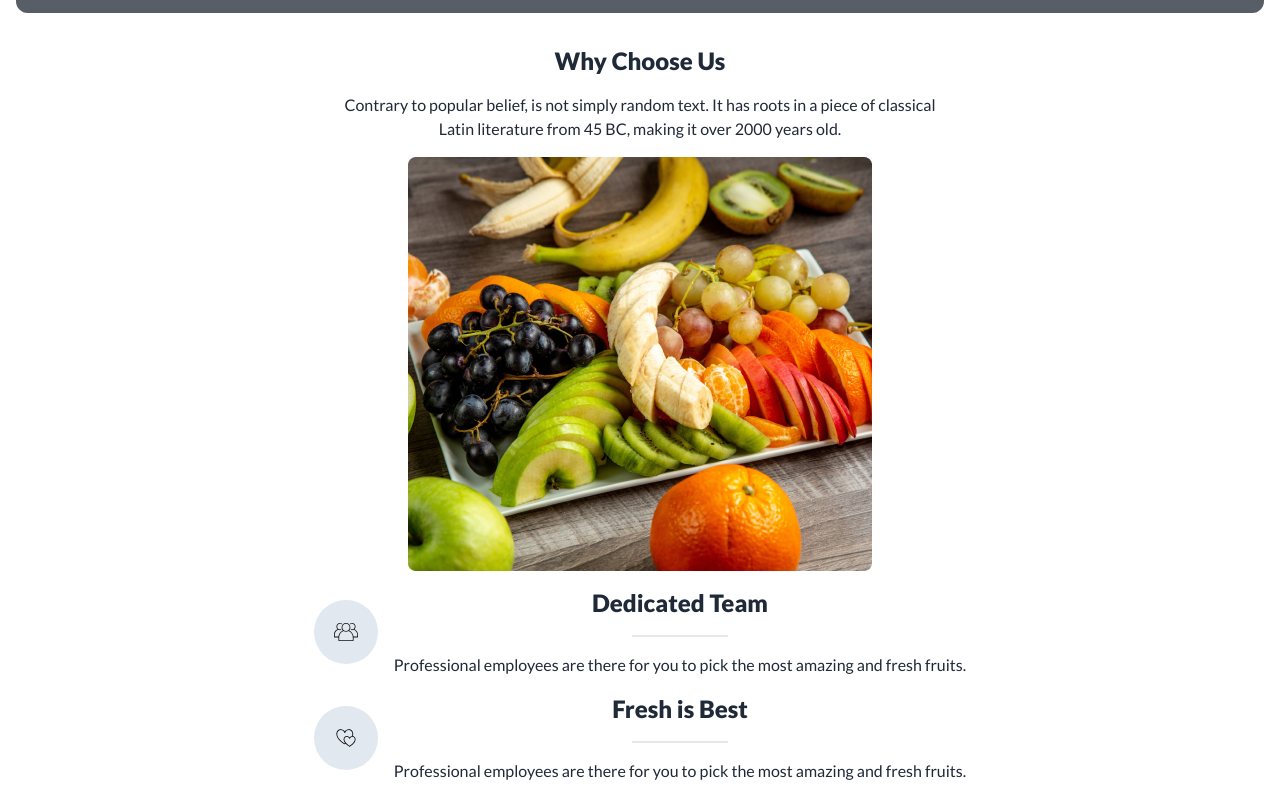
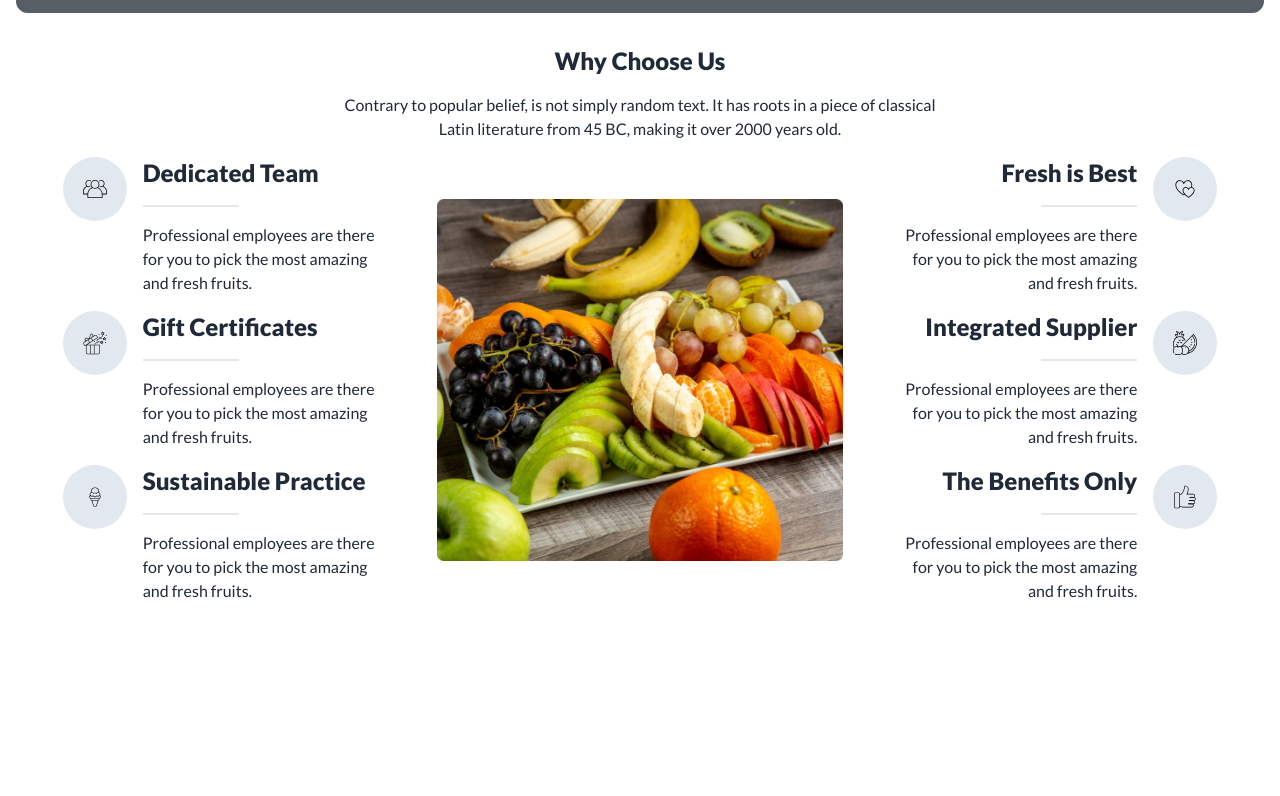
Before and after one commit to mdmahbubekhuda/Assignment-3, a plain HTML site: page index.html in a window 1280 px wide. Shown: the part 2337-3133 px from the top of the page. After the commit the page ends 2940 px from the top, so only its background shows below. Drawn offline with nearby package versions, Linux system fonts and the light colour scheme; grey boxes are pictures that could not be loaded.

Commit message:
why us section done

```diff
--- a/index.html
+++ b/index.html
@@ -449,77 +449,77 @@
             </div>
 
             <!-- grid-container -->
-            <div class="grid gap-4 grid-cols-1 place-content-center place-items-center pt-4">
+            <div class="grid gap-4 grid-cols-1 md:grid-cols-2 lg:grid-cols-3 place-content-center place-items-center pt-4">
 
                 <!-- grid-item-1 main img -->
-                <div>
+                <div class="md:col-span-2 lg:row-start-1 lg:row-end-4 lg:col-start-2 lg:col-end-3">
                     <img src="./images/whychoose1.png" alt="">
                 </div>
 
                 <!-- grid-item-2 -->
-                <div class="flex gap-4 flex-col md:flex-row items-center">
+                <div class="flex gap-4 flex-col lg:flex-row">
                     <div class="bg-slate-200 rounded-full w-16 h-16 p-5 mx-auto">
                         <img src="./icons/group 1.svg" alt="">
                     </div>
-                    <div class="space-y-4 text-center">
+                    <div class="space-y-4 text-center lg:text-left">
                         <h2 class="text-2xl font-extrabold">Dedicated Team</h2>
-                        <div class="border-b-2 w-24 mx-auto"></div>
-                        <p>Professional employees are there for you to pick the most amazing and fresh fruits.</p>
+                        <div class="border-b-2 w-24 mx-auto lg:m-0"></div>
+                        <p class="max-w-prose lg:max-w-[25ch]">Professional employees are there for you to pick the most amazing and fresh fruits.</p>
                     </div>
                 </div>
                 <!-- grid-item-3 -->
-                <div class="flex gap-4 flex-col md:flex-row items-center">
+                <div class="flex gap-4 flex-col lg:flex-row-reverse">
                     <div class="bg-slate-200 rounded-full w-16 h-16 p-5 mx-auto">
                         <img src="./icons/love 1.svg" alt="">
                     </div>
-                    <div class="space-y-4 text-center">
+                    <div class="space-y-4 text-center lg:text-right">
                         <h2 class="text-2xl font-extrabold">Fresh is Best</h2>
-                        <div class="border-b-2 w-24 mx-auto"></div>
-                        <p>Professional employees are there for you to pick the most amazing and fresh fruits.</p>
+                        <div class="border-b-2 w-24 mx-auto lg:m-0 lg:ml-auto"></div>
+                        <p class="max-w-prose lg:max-w-[25ch]">Professional employees are there for you to pick the most amazing and fresh fruits.</p>
                     </div>
                 </div>
                 <!-- grid-item-4 -->
-                <div class="flex gap-4 flex-col md:flex-row items-center">
+                <div class="flex gap-4 flex-col lg:flex-row">
                     <div class="bg-slate-200 rounded-full w-16 h-16 p-5 mx-auto">
                         <img src="./icons/gift-box 1.svg" alt="">
                     </div>
-                    <div class="space-y-4 text-center">
+                    <div class="space-y-4 text-center lg:text-left">
                         <h2 class="text-2xl font-extrabold">Gift Certificates</h2>
-                        <div class="border-b-2 w-24 mx-auto"></div>
-                        <p>Professional employees are there for you to pick the most amazing and fresh fruits.</p>
+                        <div class="border-b-2 w-24 mx-auto lg:m-0"></div>
+                        <p class="max-w-prose lg:max-w-[25ch]">Professional employees are there for you to pick the most amazing and fresh fruits.</p>
                     </div>
                 </div>
                 <!-- grid-item-5 -->
-                <div class="flex gap-4 flex-col md:flex-row items-center">
+                <div class="flex gap-4 flex-col lg:flex-row-reverse">
                     <div class="bg-slate-200 rounded-full w-16 h-16 p-5 mx-auto">
                         <img src="./icons/fruit 1.svg" alt="">
                     </div>
-                    <div class="space-y-4 text-center">
+                    <div class="space-y-4 text-center lg:text-right">
                         <h2 class="text-2xl font-extrabold">Integrated Supplier</h2>
-                        <div class="border-b-2 w-24 mx-auto"></div>
-                        <p>Professional employees are there for you to pick the most amazing and fresh fruits.</p>
+                        <div class="border-b-2 w-24 mx-auto lg:m-0 lg:ml-auto"></div>
+                        <p class="max-w-prose lg:max-w-[25ch]">Professional employees are there for you to pick the most amazing and fresh fruits.</p>
                     </div>
                 </div>
                 <!-- grid-item-6 -->
-                <div class="flex gap-4 flex-col md:flex-row items-center">
+                <div class="flex gap-4 flex-col lg:flex-row">
                     <div class="bg-slate-200 rounded-full w-16 h-16 p-5 mx-auto">
                         <img src="./icons/ice-cream 1.svg" alt="">
                     </div>
-                    <div class="space-y-4 text-center">
+                    <div class="space-y-4 text-center lg:text-left">
                         <h2 class="text-2xl font-extrabold">Sustainable Practice</h2>
-                        <div class="border-b-2 w-24 mx-auto"></div>
-                        <p>Professional employees are there for you to pick the most amazing and fresh fruits.</p>
+                        <div class="border-b-2 w-24 mx-auto lg:m-0"></div>
+                        <p class="max-w-prose lg:max-w-[25ch]">Professional employees are there for you to pick the most amazing and fresh fruits.</p>
                     </div>
                 </div>
                 <!-- grid-item-7 -->
-                <div class="flex gap-4 flex-col md:flex-row items-center">
+                <div class="flex gap-4 flex-col lg:flex-row-reverse">
                     <div class="bg-slate-200 rounded-full w-16 h-16 p-5 mx-auto">
                         <img src="./icons/like 1.svg" alt="">
                     </div>
-                    <div class="space-y-4 text-center">
+                    <div class="space-y-4 text-center lg:text-right">
                         <h2 class="text-2xl font-extrabold">The Benefits Only</h2>
-                        <div class="border-b-2 w-24 mx-auto"></div>
-                        <p>Professional employees are there for you to pick the most amazing and fresh fruits.</p>
+                        <div class="border-b-2 w-24 mx-auto lg:m-0 lg:ml-auto"></div>
+                        <p class="max-w-prose lg:max-w-[25ch]">Professional employees are there for you to pick the most amazing and fresh fruits.</p>
                     </div>
                 </div>
 
```
